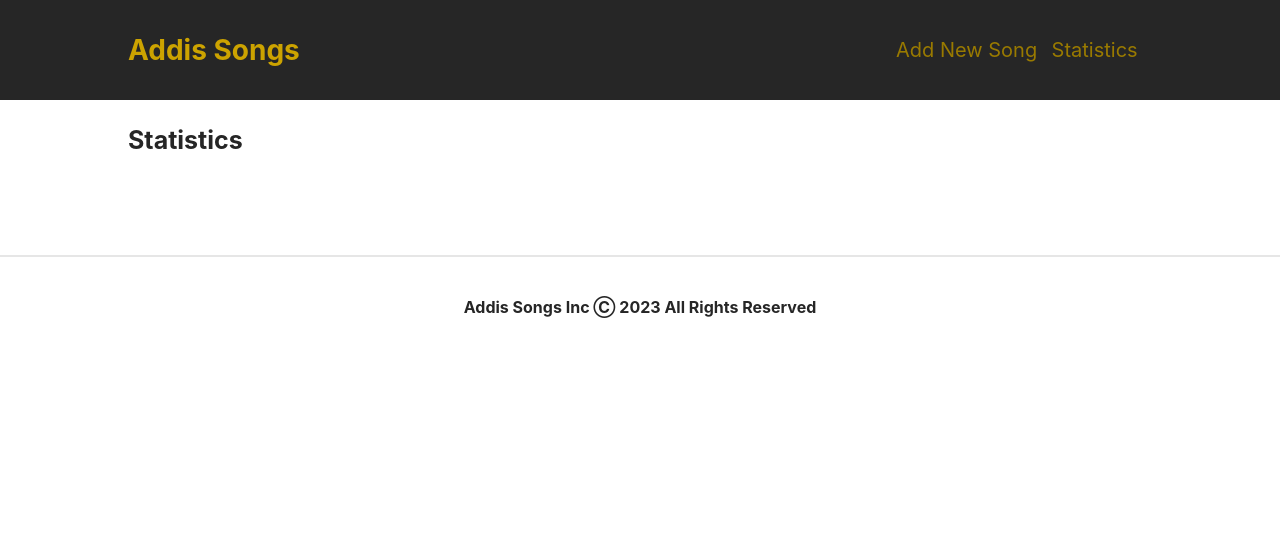
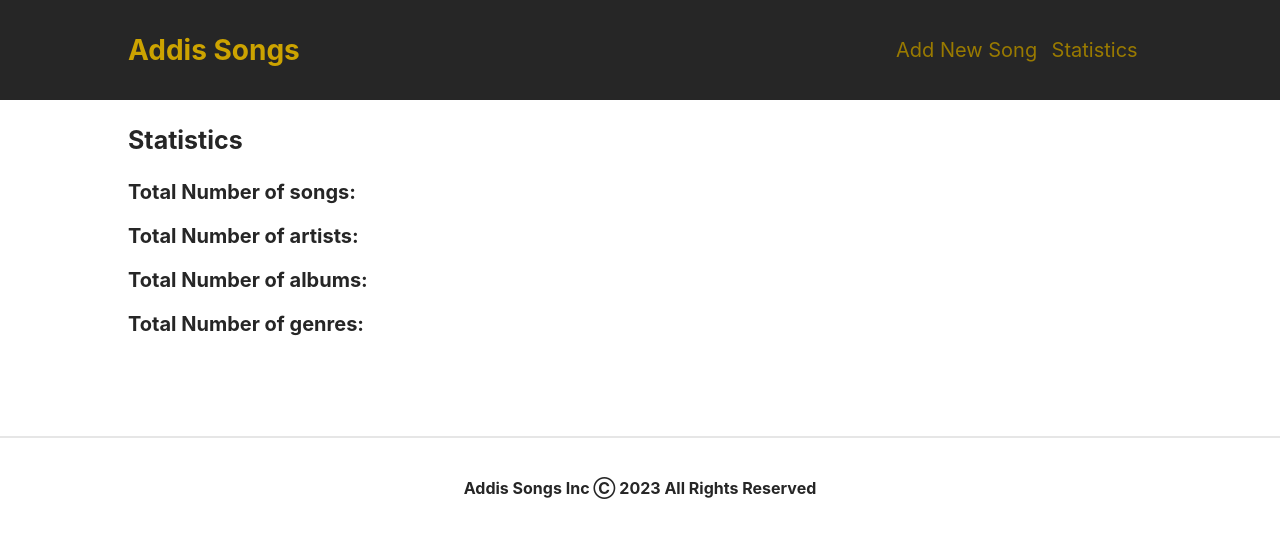
Before and after one commit to MitkuDubale38/frontend-addis-test, a React (Create React App) app: page /statistics in a window 1280 px wide. Shown: the top 538 px of the page. Built offline with nearby package versions, Linux system fonts and the light colour scheme.

Commit message:
working on statics

```diff
--- a/src/App.js
+++ b/src/App.js
@@ -1,17 +1,29 @@
 import Header from './componets/header.jsx';
-import TextWithSearchField from './componets/textWithSearchField.jsx';
+import TextWithSearchField from './componets/textTitle.jsx';
 import MusicCard from './componets/musicCard.jsx';
 import Footer from './componets/footer.jsx';
+import styled from "styled-components";
 
 
+const Input = styled.input`
+  font-size: 18px;
+  padding: 10px;
+  width: 20rem;
+  margin: 10px;
+  background: #e6e6e6;
+  border: none;
+  border-radius: 3px;
+  ::placeholder {
+    color: #262626;
+  }
+`;
+
 function App() {
-
-
-
   return (
     <div className="App">
       <Header />
       <TextWithSearchField />
+      <div style={{paddingLeft: "9.6%",paddingBottom:20}}><Input type="text" placeholder="Search..." name="search" /><br></br></div>
       <MusicCard />
       <Footer />
     </div>
--- a/src/componets/musicCard.jsx
+++ b/src/componets/musicCard.jsx
@@ -28,7 +28,7 @@ const Wrapper = styled.section`
 `;
 
 export default function MusicCard() {
-  const songs = useSelector((state) => state.songs.songs);
+  const songs = useSelector((state) => state.songs.songs).slice().reverse();;
   const isLoading = useSelector((state) => state.songs.isLoading);
   const dispatch = useDispatch();
 
--- a/src/componets/statistics.jsx
+++ b/src/componets/statistics.jsx
@@ -13,6 +13,12 @@ export default function Statistics() {
         <div>
             <Header />
             <p style={{color:"#262626",fontSize: 25, fontWeight:"bold",paddingLeft: "10%"}}>  Statistics</p>
+            <div style={{color:"#262626",fontSize: 20, fontWeight:"bold",paddingLeft: "10%"}}>
+            <p>Total Number of songs: </p>
+            <p>Total Number of artists: </p>
+            <p>Total Number of albums: </p>
+            <p>Total Number of genres: </p>
+            </div>
             <Footer />
         </div>
     );
--- a/src/componets/textWithSearchField.jsx
+++ b/src/componets/textTitle.jsx
@@ -3,7 +3,7 @@ import React from "react";
 
 export default function TextWithSearchField() {
     return (
-        <div style={{ display: "flex", flexDirection: "row",justifyContent: "space-between",paddingLeft: "10%",paddingBottom:20,paddingTop:20}} >
+        <div style={{ display: "flex", flexDirection: "row",justifyContent: "space-between",paddingLeft: "10%",paddingBottom:10,paddingTop:20}} >
             <p style={{color:"#262626",fontSize: 25, fontWeight:"bold"}}>  Popular Songs</p>
             {/* <input type="text" id="search" name="search" placeholder="Search..."/><br></br> */}
         </div>
--- a/src/songState.js
+++ b/src/songState.js
@@ -3,7 +3,8 @@ export const SongSlice = createSlice({
     name: 'songs',
     initialState: {
         songs: [],
-        isLoading: false
+        isLoading: false,
+
     },
     reducers: {
         deleteSong: (state, action) => {
```
